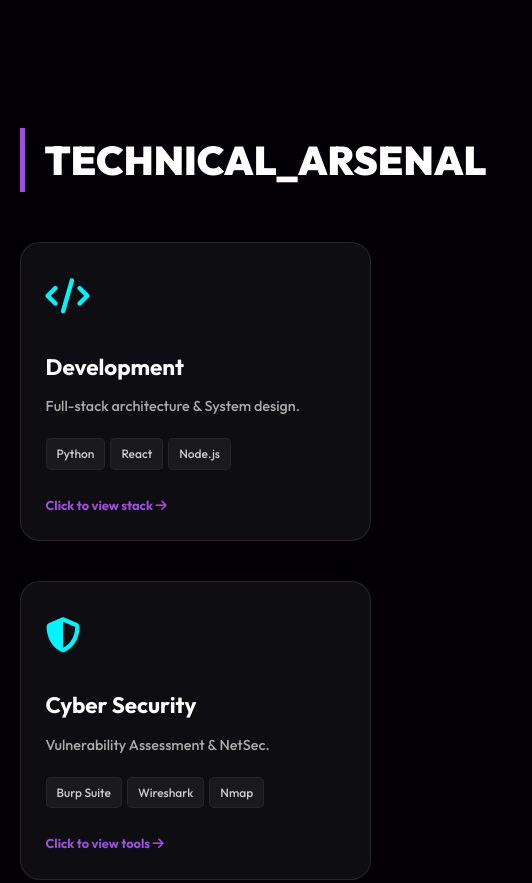
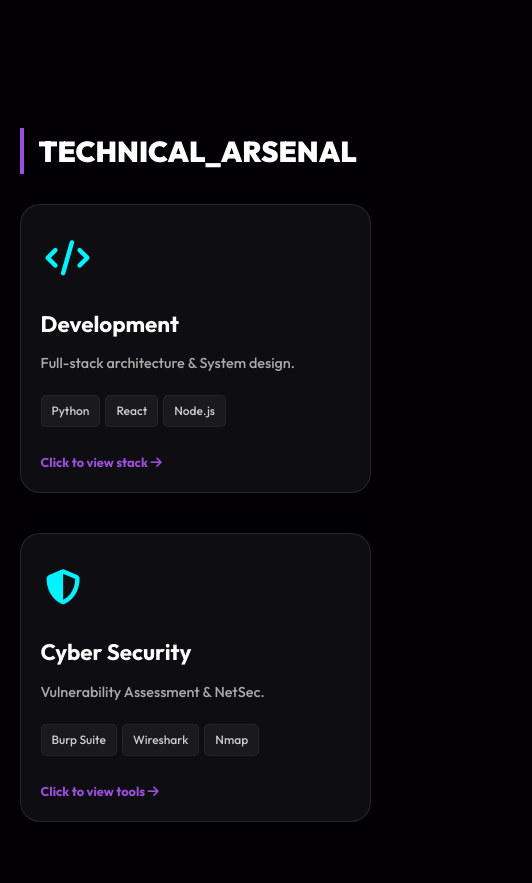
Before and after one commit to KISHOREAYYAVOO2304/KISHOREAYYAVOO2304.github.io, a plain HTML site: page index.html in a window 390 px wide. Shown: the part 980-1863 px from the top of the page, 532 px wide, since content can reach past the window. Drawn offline with nearby package versions, Linux system fonts and the light colour scheme.

Commit message:
Enhance styles for section titles and card padding
Added styles for section titles and adjusted card padding.

```diff
--- a/style.css
+++ b/style.css
@@ -387,4 +387,15 @@ footer {
     .hero-photo-wrapper { width: 280px; height: 280px; }
     .hero-quote { margin-left: auto; margin-right: auto; }
     .grid-container { grid-template-columns: 1fr; }
+
+    /* FIX FOR SCREENSHOT ISSUE: Adjust Section Titles */
+    .section-title {
+        font-size: 1.8rem; /* Smaller font so "TECHNICAL_ARSENAL" fits */
+        margin-bottom: 30px;
+        border-left-width: 4px;
+        padding-left: 15px;
+    }
+
+    /* Adjust Card Padding on mobile */
+    .card-body, .card-info { padding: 20px; }
 }
```
